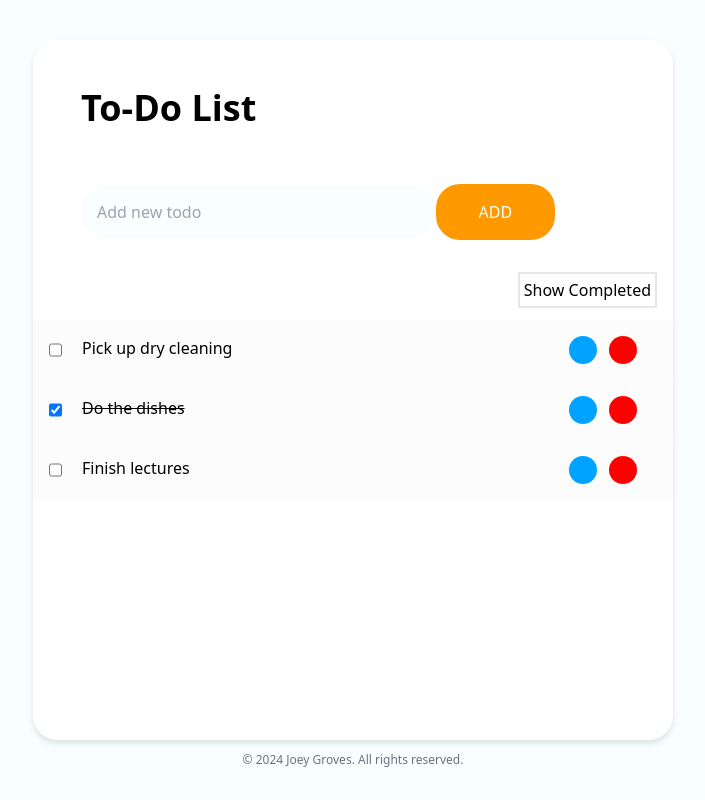
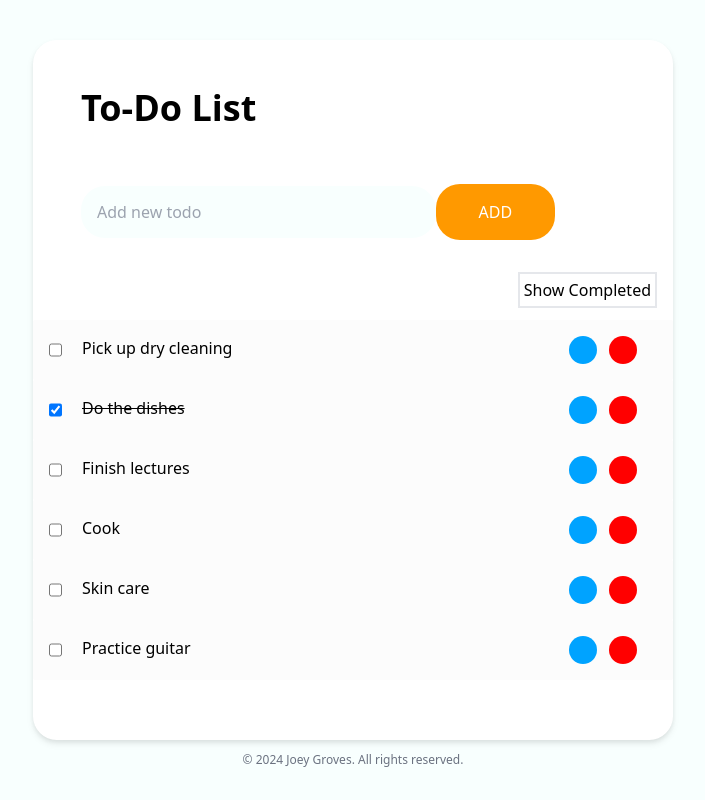
Before and after one commit to joeygroves/todo-app, a React (Vite) app in the folder client/: page / in a window 1280 px wide. Shown: the whole page, without its empty margins (287-992 px from the left). Built offline with nearby package versions, Linux system fonts and the light colour scheme; data requests are answered from the project's data file.

Commit message:
added 'add todo' functionality with axios

```diff
--- a/client/db.json
+++ b/client/db.json
@@ -1,19 +1,34 @@
 {
   "todos": [
     {
-          "id": 1,
+      "id": "1",
       "content": "Pick up dry cleaning",
       "complete": false
     },
     {
-          "id": 2,
+      "id": "2",
       "content": "Do the dishes",
       "complete": true
     },
     {
-          "id": 3,
+      "id": "3",
       "content": "Finish lectures",
       "complete": false
+    },
+    {
+      "id": "3c81",
+      "content": "Cook",
+      "important": true
+    },
+    {
+      "id": "b362",
+      "content": "Skin care",
+      "important": true
+    },
+    {
+      "id": "7bb9",
+      "content": "Practice guitar",
+      "important": false
     }
   ]
 }
--- a/client/src/App.jsx
+++ b/client/src/App.jsx
@@ -10,24 +10,32 @@ const App = () => {
   const [showAll, setShowAll] = useState(true);
 
   useEffect(() => {
-    console.log('effect')
     axios
       .get('http://localhost:3001/todos')
       .then(response => {
-        console.log('promise fulfilled')
         setTodos(response.data)
       })
   }, [])
-  console.log('render', todos.length, 'todos')
 
 
   const completeTodo = () => {
 
   }
 
-  const addTodo = () => {
+  const addTodo = (event) => {
     event.preventDefault();
     console.log('add button clicked', event.target);
+    const todoObject = {
+      content: newTodo,
+      important: Math.random() > 0.5
+    }
+
+    axios
+    .post('http://localhost:3001/todos', todoObject)
+    .then(response => {
+      setTodos(todos.concat(response.data))
+      setNewTodo('')
+    })
   }
 
   const removeTodo = () => {
```
Lines whose indentation alone changed are shown as unchanged.
